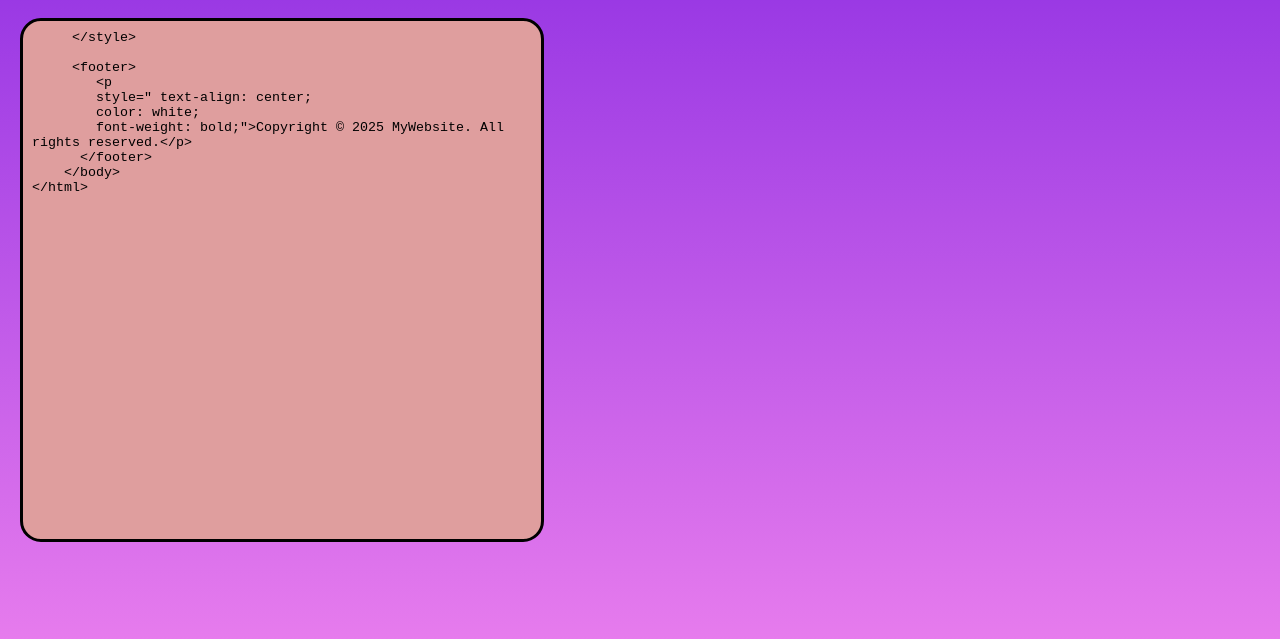
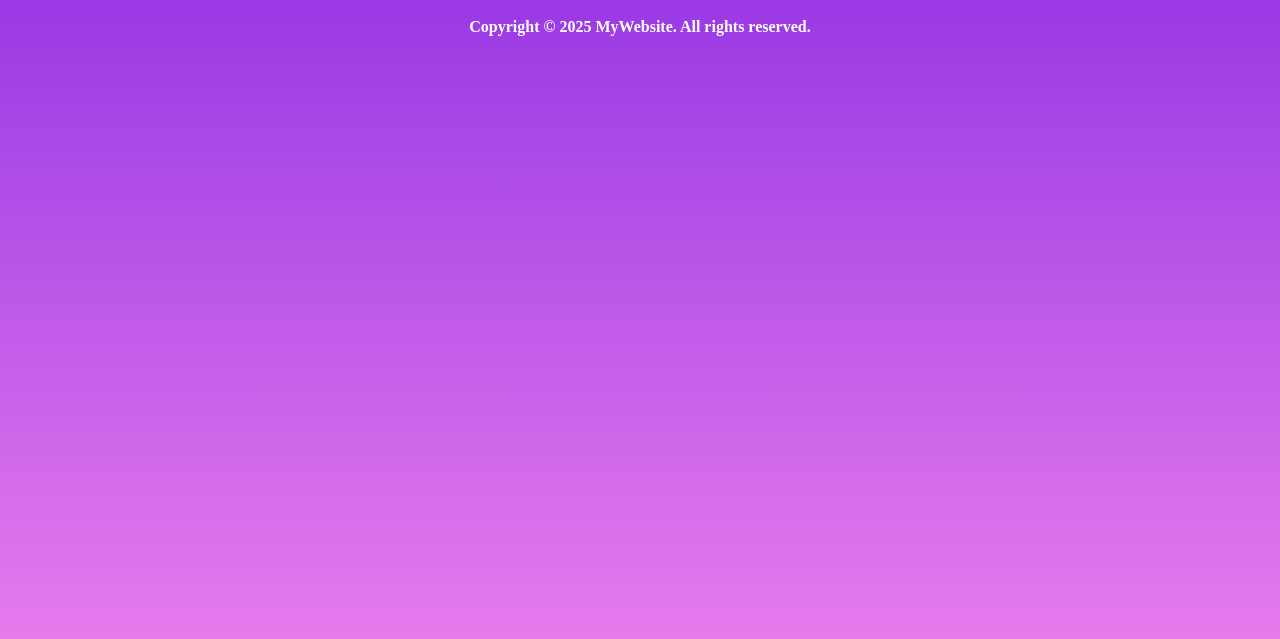
Before and after one commit to GameStoreio/Gaming-Store, a website: page index.html in a window 1280 px wide. Shown: the part 137-776 px from the top of the page. Drawn offline with Linux system fonts and the light colour scheme.

Commit message:
Deleted text Area

```diff
--- a/index.html
+++ b/index.html
@@ -50,15 +50,6 @@
             </nav>
         <h1 style="text-align: center; color: white; font-weight: bold;">Welcome to My First Ever Website</h1>
         <h2></h2>
-        <textarea name="textarea"
-        style=" width: 500px;
-                height: 500px;
-                border-radius: 4%;
-                padding: 9px;
-                background: rgb(223, 158, 158) ;
-                border: 3px solid black;
-                resize: none;" >
-     </style>
 
      <footer>
         <p
```
